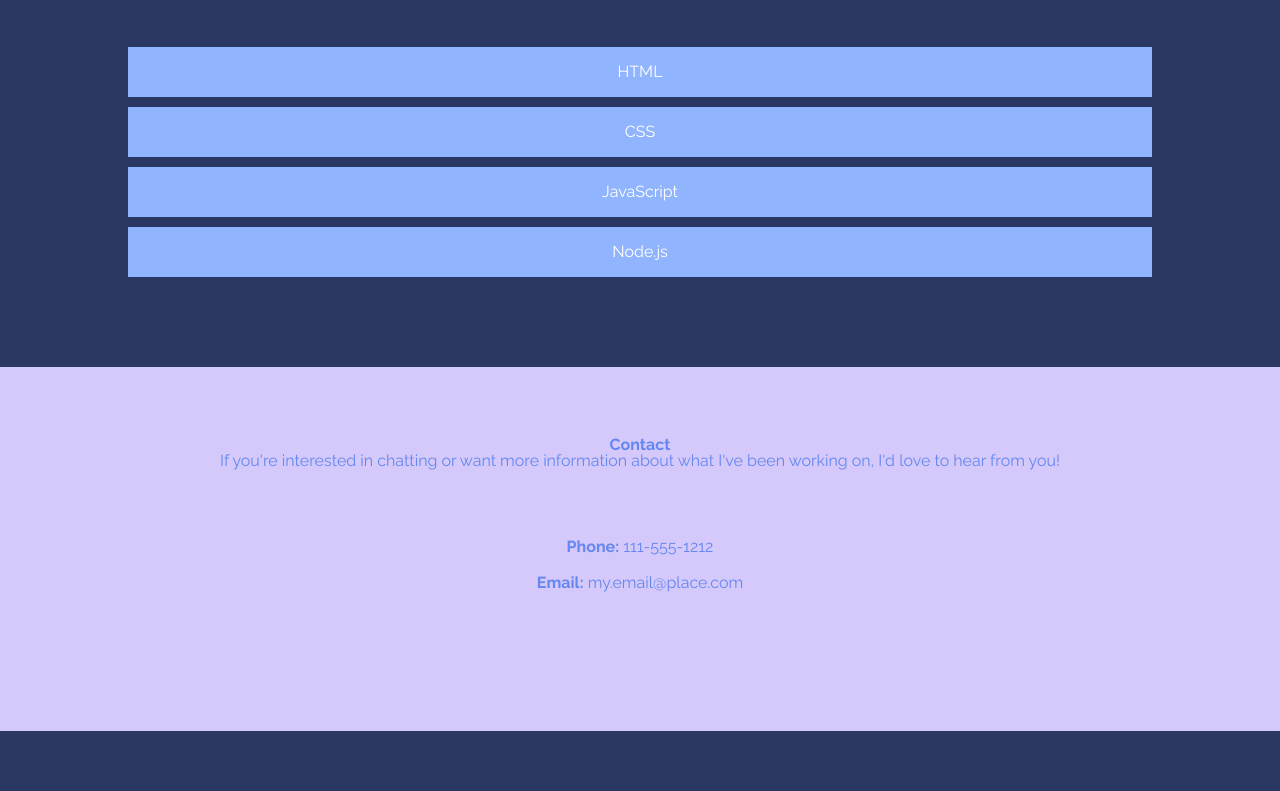
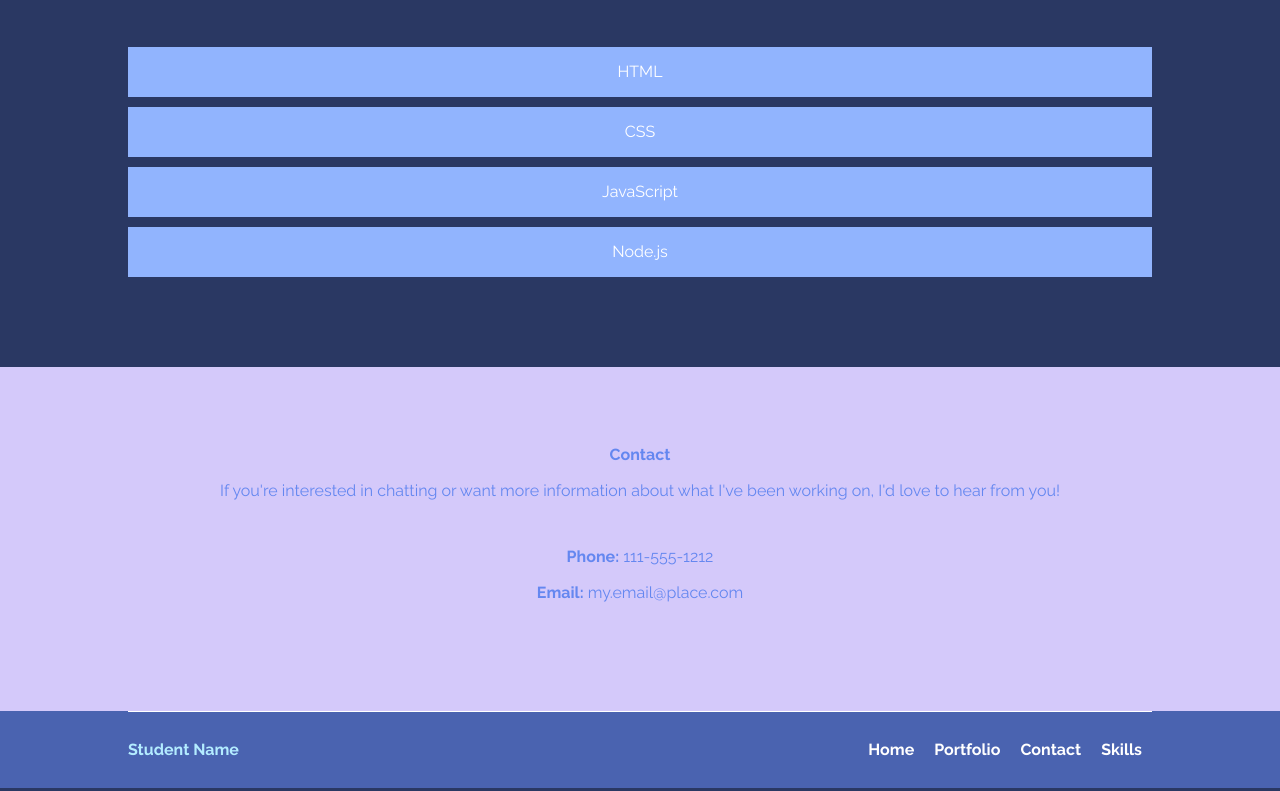
Before and after one commit to jonwalz/Treehouse_project2, a website: page index.html in a window 1280 px wide. Shown: the part 1235-2026 px from the top of the page. Drawn offline with Linux system fonts and the light colour scheme.

Commit message:
added footer content

```diff
--- a/css/styles.css
+++ b/css/styles.css
@@ -117,7 +117,7 @@ a:hover {
 }
 
 .nav-links {
-    width: 180px;
+    /*width: 180px;*/
     display: flex;
     justify-content: space-between;
 }
@@ -213,11 +213,13 @@ body {
 #skills h1 {
     font-weight: 600;
 }
+
 .skills-list {
     padding: 40px 0;
     text-align: auto;
-    line-height:30px;
+    line-height: 30px;
 }
+
 .skills-list li {
     margin: 10px auto;
     padding: 10px;
@@ -231,10 +233,12 @@ body {
     -o-transition-duration: .5s;
     transition-duration: .5s;
 }
+
 .skills-list li:hover {
     background: #aee9ff;
     box-shadow: inset 0 0 10px #e934ff;
-    }
+}
+
 /*************************
     Contact Section
 **************************/
@@ -255,10 +259,15 @@ body {
 
 .contact h1 {
     font-weight: 600;
+    padding: 10px;
+}
+
+.contact p {
+    padding: 10px;
 }
 
 .info-list {
-    padding: 60px;
+    padding: 30px;
 }
 
 .info-list li {
@@ -275,6 +284,30 @@ body {
 
 .footer {
     min-height: 60px;
+    background: #4A63B0;
+}
+
+.footer-contain {
+    border-top: 1px solid white;
+    width: 80%;
+    margin: 0 auto;
+    padding: 20px 0;
+    font-weight: 600;
+    display: flex;
+    justify-content: space-between;
+}
+
+.footer-contain div:first-of-type {
+    padding: 10px 0;
+}
+
+.footer-contain div {
+    color: #b3ecff;
+}
+
+.footer-nav {
+    display: flex;
+
 }
 
 /***************
@@ -420,4 +453,8 @@ body {
         align-content: center;
         padding: 0;
     }
+
+    .footer-nav {
+        display: none;
+    }
 }
--- a/index.html
+++ b/index.html
@@ -109,7 +109,21 @@
 </div>
 
 <div class="footer">
+    <div class="footer-contain">
+        <div>Student Name</div>
+        <div class="footer-nav">
+            <ul class="nav-links">
+                <li><a href="index.html">Home</a></li>
+                <li><a href="#portfolio">Portfolio</a></li>
+                <li><a href="#contact">Contact</a></li>
+                <li><a href="#skills">Skills</a></li>
+            </ul>
+        </div>
+        <!--<div class="mobile-footer-nav">-->
+            <!--<div>To Top</div>-->
+        <!--</div>-->
+    </div>
+</div>
 
-</div>
 </body>
 </html>
```
